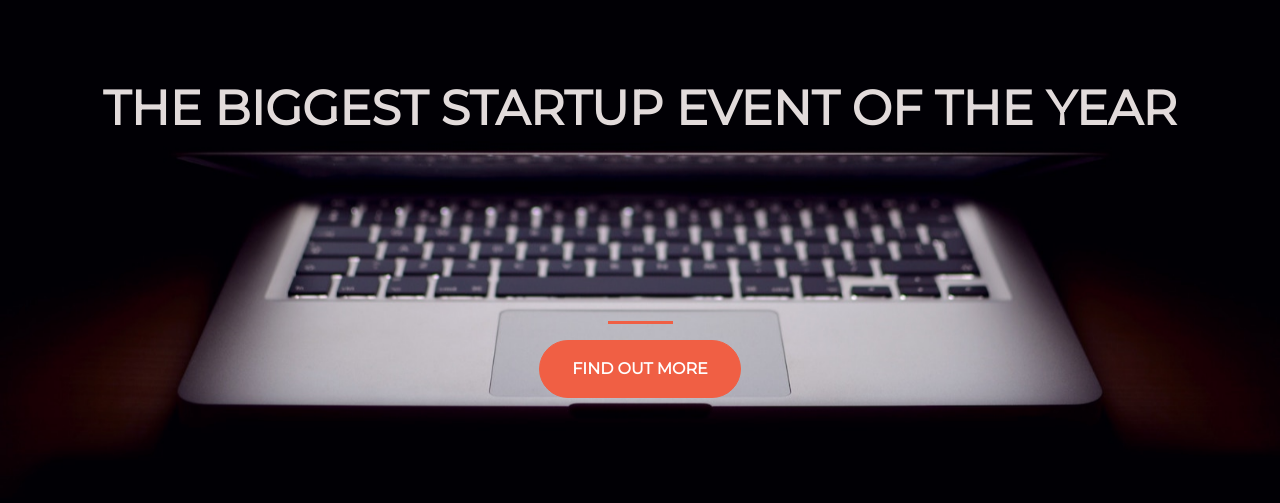
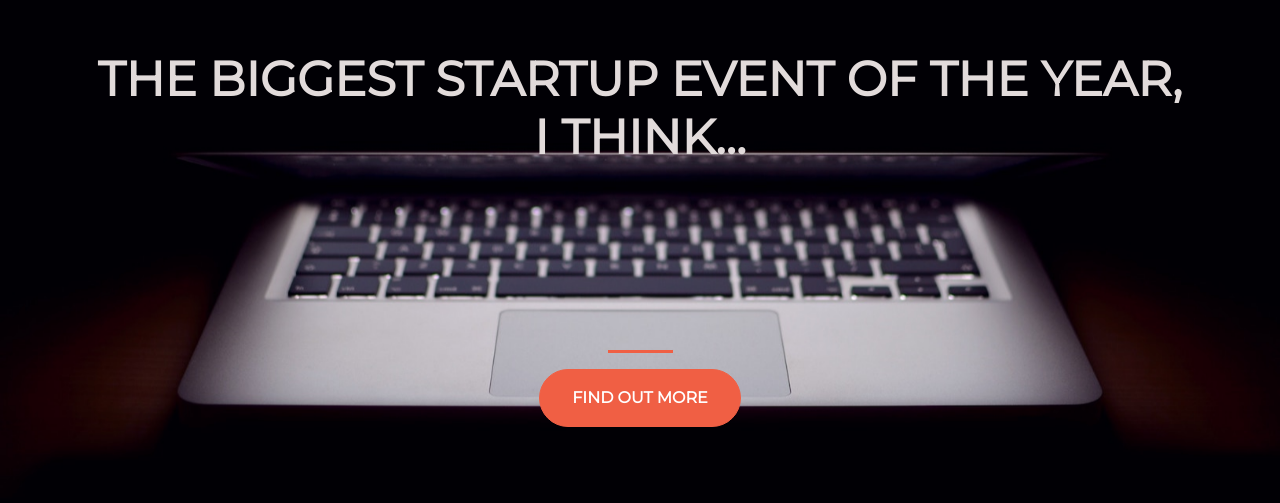
Before and after one commit to Brykee/startup-of-the-year, a plain HTML site: page index.html in a window 1280 px wide. Shown: the part 161-664 px from the top of the page. Drawn offline with nearby package versions, Linux system fonts and the light colour scheme.

Commit message:
adding I think...

```diff
--- a/index.html
+++ b/index.html
@@ -19,7 +19,7 @@
     <div class="container d-flex align-items-center h-100">
       <div class ="row">
         <header class="text-center col-12">
-          <H1 class="text-uppercase"> <strong>The biggest startup event of the year</strong></H1>
+          <H1 class="text-uppercase"> <strong>The biggest startup event of the year, I think...</strong></H1>
         </header>
         <div class="buffer col-12"></div>
         <section class="text-center col-12">
```
